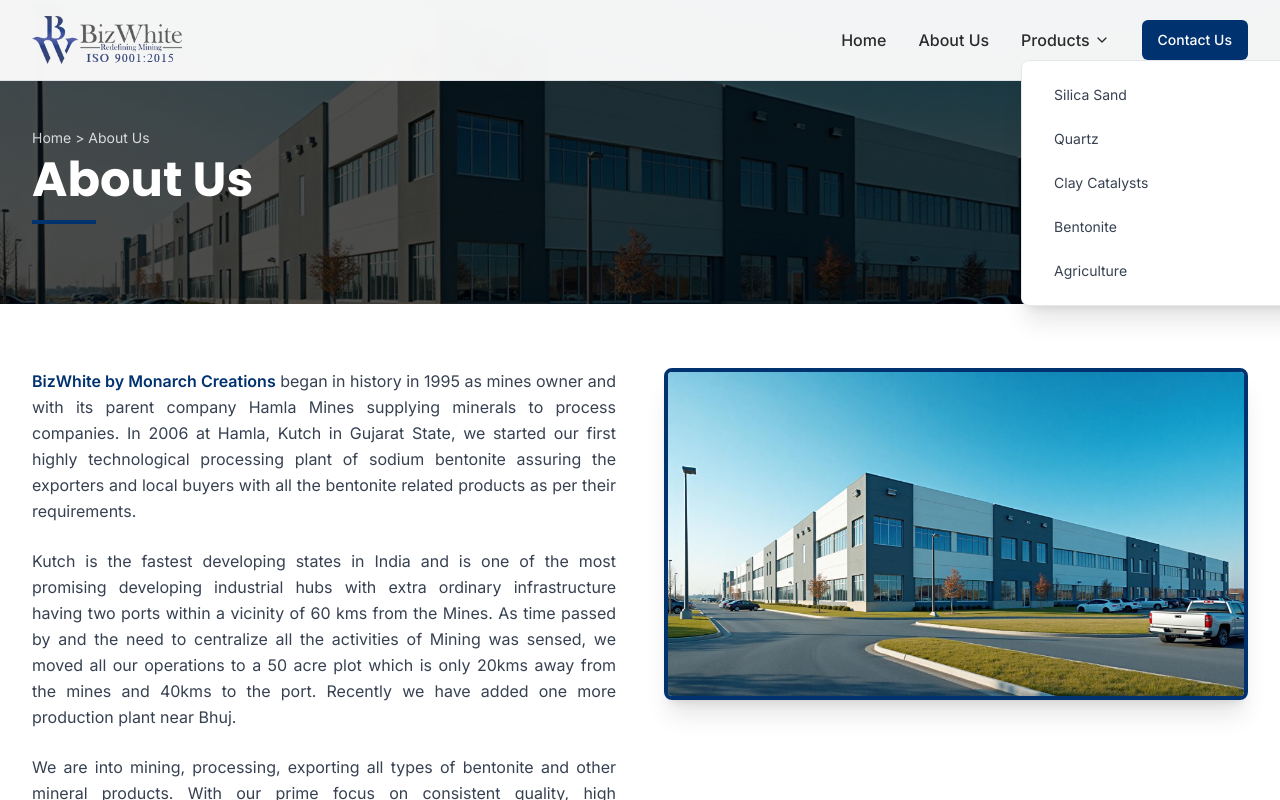
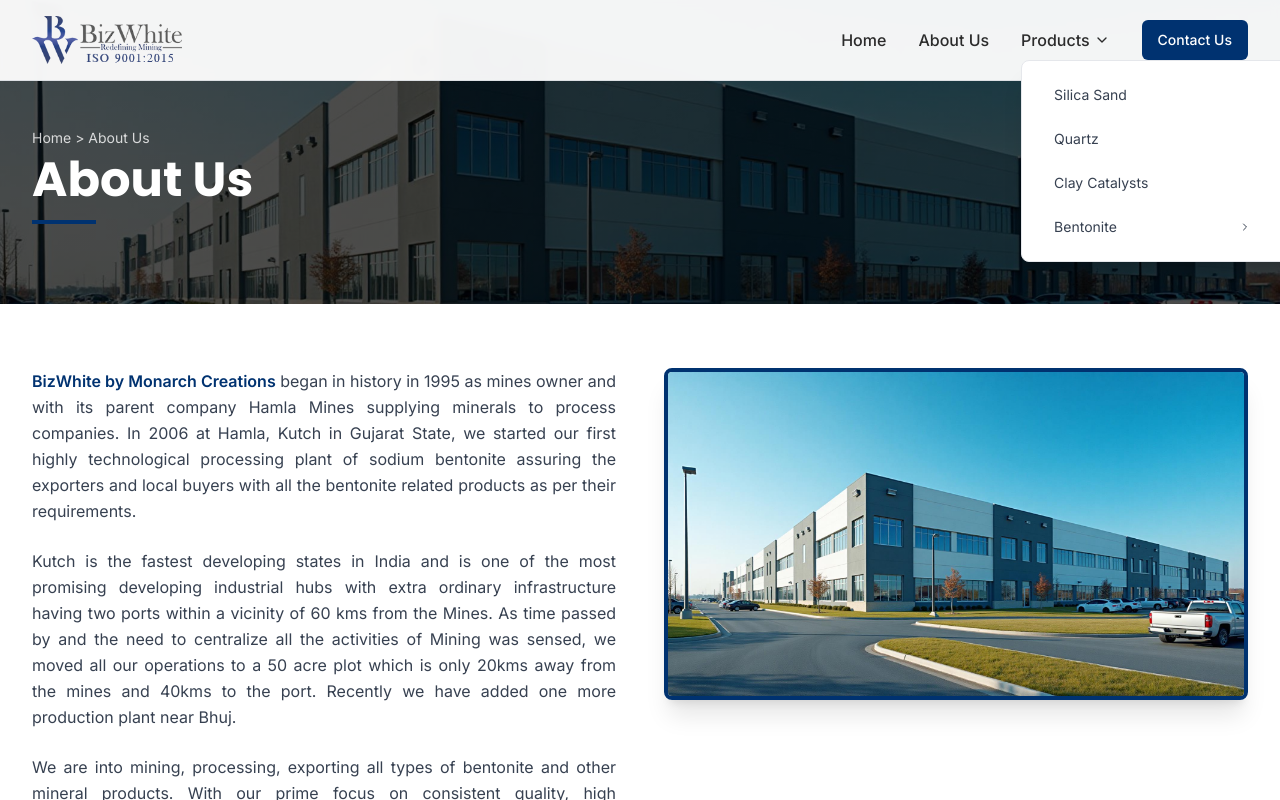
Before and after one commit to HASHTECHVENTURES/bizwhite-launchpad, a React (Vite) app: page /about in a window 1280 px wide. Both pictures are taken after a click on the button "Products". Shown: the top 800 px of the page. Built offline with nearby package versions, Linux system fonts and the light colour scheme; the HTML template or start-up script is replaced by a standard one.

Commit message:
Add Bentonite submenu with Oil & Water Drilling and Agriculture

```diff
--- a/src/components/Navigation.tsx
+++ b/src/components/Navigation.tsx
@@ -7,6 +7,7 @@ import logo from "@/assets/bizwhite-logo.png";
 const Navigation = () => {
   const [mobileMenuOpen, setMobileMenuOpen] = useState(false);
   const [productsOpen, setProductsOpen] = useState(false);
+  const [bentoniteOpen, setBentoniteOpen] = useState(false);
 
   const products = [
     { name: "Silica Sand", href: "/silica-sand" },
@@ -15,7 +16,9 @@ const Navigation = () => {
     { name: "Bleaching Earth", href: "/bleaching-earth" },
     { name: "Clay Catalysts", href: "/clay-catalysts" },
     { name: "Feldspar", href: "/feldspar" },
-    { name: "Bentonite", href: "/bentonite" },
+  ];
+
+  const bentoniteSubmenu = [
     { name: "Oil & Water Drilling", href: "/oil-water-drilling" },
     { name: "Agriculture", href: "/agriculture" },
   ];
@@ -61,6 +64,32 @@ const Navigation = () => {
                     {product.name}
                   </Link>
                 ))}
+                {/* Bentonite with submenu */}
+                <div
+                  className="relative"
+                  onMouseEnter={() => setBentoniteOpen(true)}
+                  onMouseLeave={() => setBentoniteOpen(false)}
+                >
+                  <Link
+                    to="/bentonite"
+                    className="flex items-center justify-between px-4 py-2 text-sm text-gray-700 hover:bg-primary/10 hover:text-primary rounded-md transition-colors"
+                  >
+                    Bentonite <ChevronDown className="ml-1 h-3 w-3 -rotate-90" />
+                  </Link>
+                  {bentoniteOpen && (
+                    <div className="absolute left-full top-0 ml-2 w-48 bg-white rounded-lg shadow-xl border border-gray-200 p-2">
+                      {bentoniteSubmenu.map((item) => (
+                        <Link
+                          key={item.name}
+                          to={item.href}
+                          className="block px-4 py-2 text-sm text-gray-700 hover:bg-primary/10 hover:text-primary rounded-md transition-colors"
+                        >
+                          {item.name}
+                        </Link>
+                      ))}
+                    </div>
+                  )}
+                </div>
               </div>
             </div>
 
@@ -111,6 +140,36 @@ const Navigation = () => {
                         {product.name}
                       </Link>
                     ))}
+                    {/* Bentonite with submenu */}
+                    <div>
+                      <button
+                        className="flex items-center text-sm text-muted-foreground hover:text-primary transition-colors w-full"
+                        onClick={() => setBentoniteOpen(!bentoniteOpen)}
+                      >
+                        Bentonite <ChevronDown className={`ml-1 h-3 w-3 transition-transform ${bentoniteOpen ? 'rotate-180' : ''}`} />
+                      </button>
+                      {bentoniteOpen && (
+                        <div className="ml-4 mt-1 space-y-1">
+                          <Link
+                            to="/bentonite"
+                            className="block text-sm text-muted-foreground hover:text-primary transition-colors"
+                            onClick={() => setMobileMenuOpen(false)}
+                          >
+                            Overview
+                          </Link>
+                          {bentoniteSubmenu.map((item) => (
+                            <Link
+                              key={item.name}
+                              to={item.href}
+                              className="block text-sm text-muted-foreground hover:text-primary transition-colors"
+                              onClick={() => setMobileMenuOpen(false)}
+                            >
+                              {item.name}
+                            </Link>
+                          ))}
+                        </div>
+                      )}
+                    </div>
                   </div>
                 )}
               </div>
```
